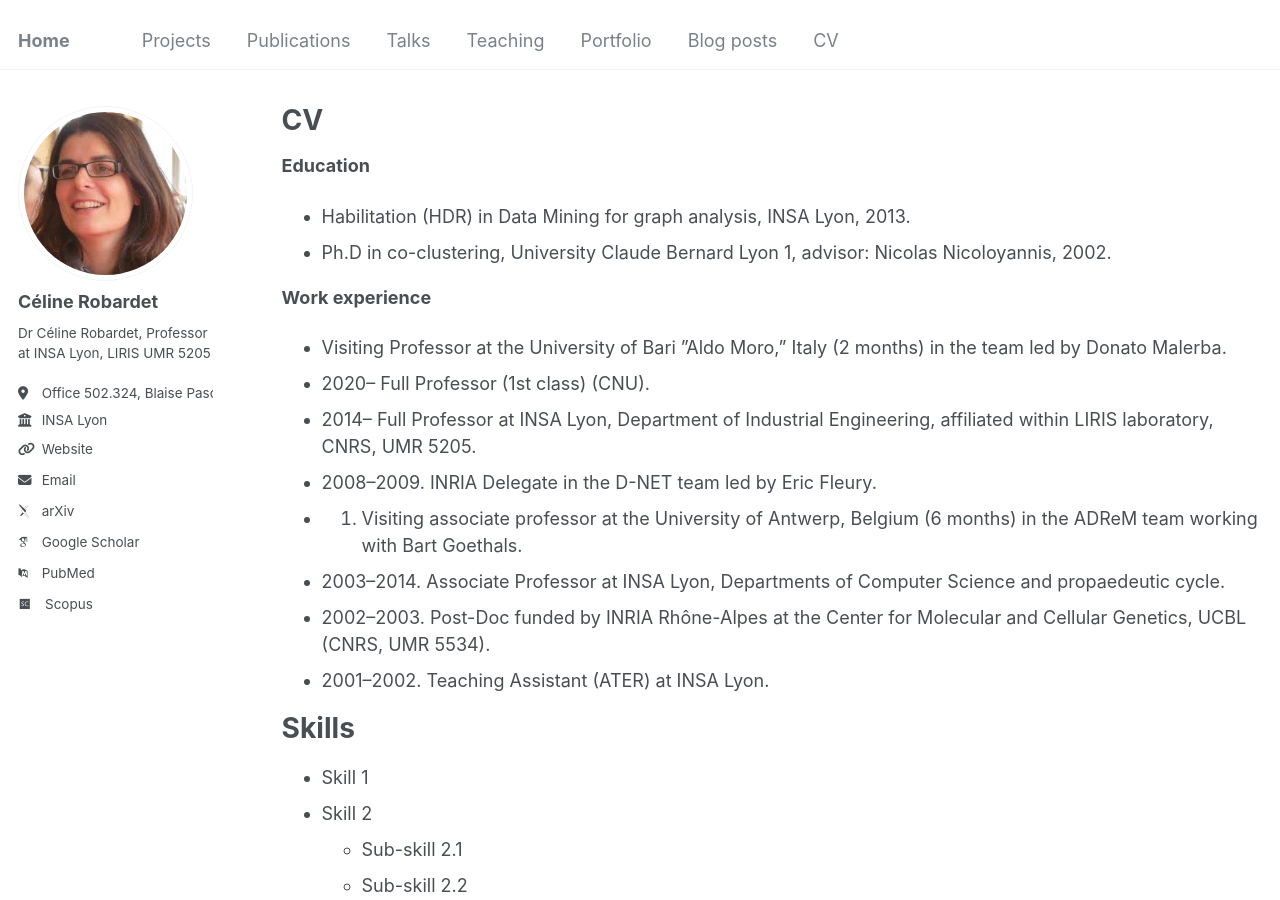
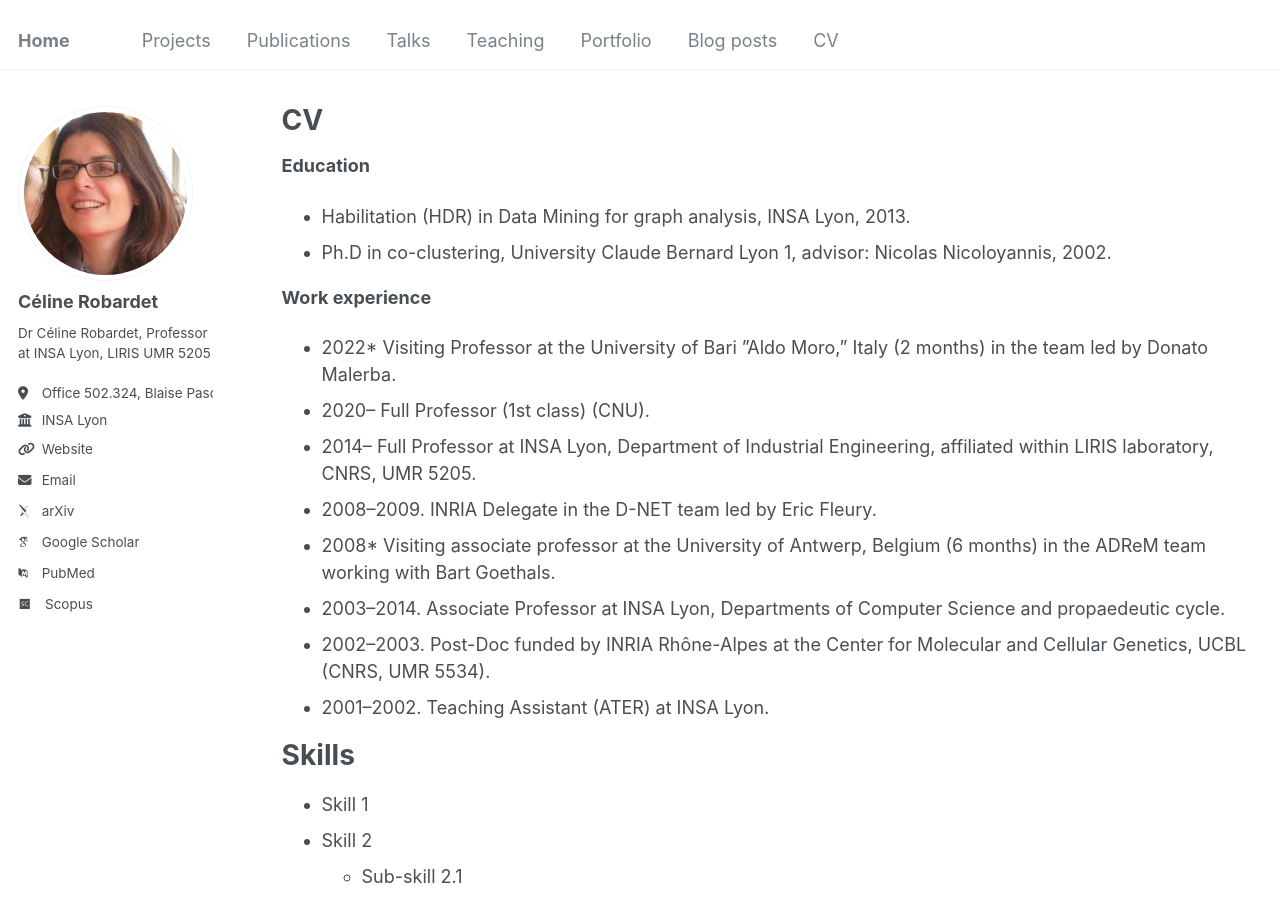
Before and after one commit to crobardet/crobardet.github.io, a Jekyll site: the page built from _pages/cv.md, in a window 1280 px wide and 900 px high. Built offline with Jekyll 4.4.1, drawn with Linux system fonts in a browser that asks for light colours; some web fonts are replaced.

Commit message:
Update cv.md

```diff
--- a/_pages/cv.md
+++ b/_pages/cv.md
@@ -17,11 +17,11 @@ Bernard Lyon 1, advisor: Nicolas Nicoloyannis, 2002.
 
 **Work experience**
 
-* Visiting Professor at the University of Bari ”Aldo Moro,” Italy (2 months) in the team led by Donato Malerba.
+* 2022* Visiting Professor at the University of Bari ”Aldo Moro,” Italy (2 months) in the team led by Donato Malerba.
 * 2020-- Full Professor (1st class) (CNU).
 * 2014-- Full Professor at INSA Lyon, Department of Industrial Engineering, affiliated within LIRIS laboratory, CNRS, UMR 5205.
 * 2008--2009. INRIA Delegate in the D-NET team led by Eric Fleury.
-* 2008. Visiting associate professor at the University of Antwerp, Belgium (6 months) in the ADReM team working with Bart Goethals.
+* 2008* Visiting associate professor at the University of Antwerp, Belgium (6 months) in the ADReM team working with Bart Goethals.
 * 2003--2014. Associate Professor at INSA Lyon, Departments of Computer Science and propaedeutic cycle.
 * 2002--2003. Post-Doc funded by INRIA Rhône-Alpes at the Center for Molecular and Cellular Genetics, UCBL (CNRS, UMR 5534).
 * 2001--2002. Teaching Assistant (ATER) at INSA Lyon.
```
